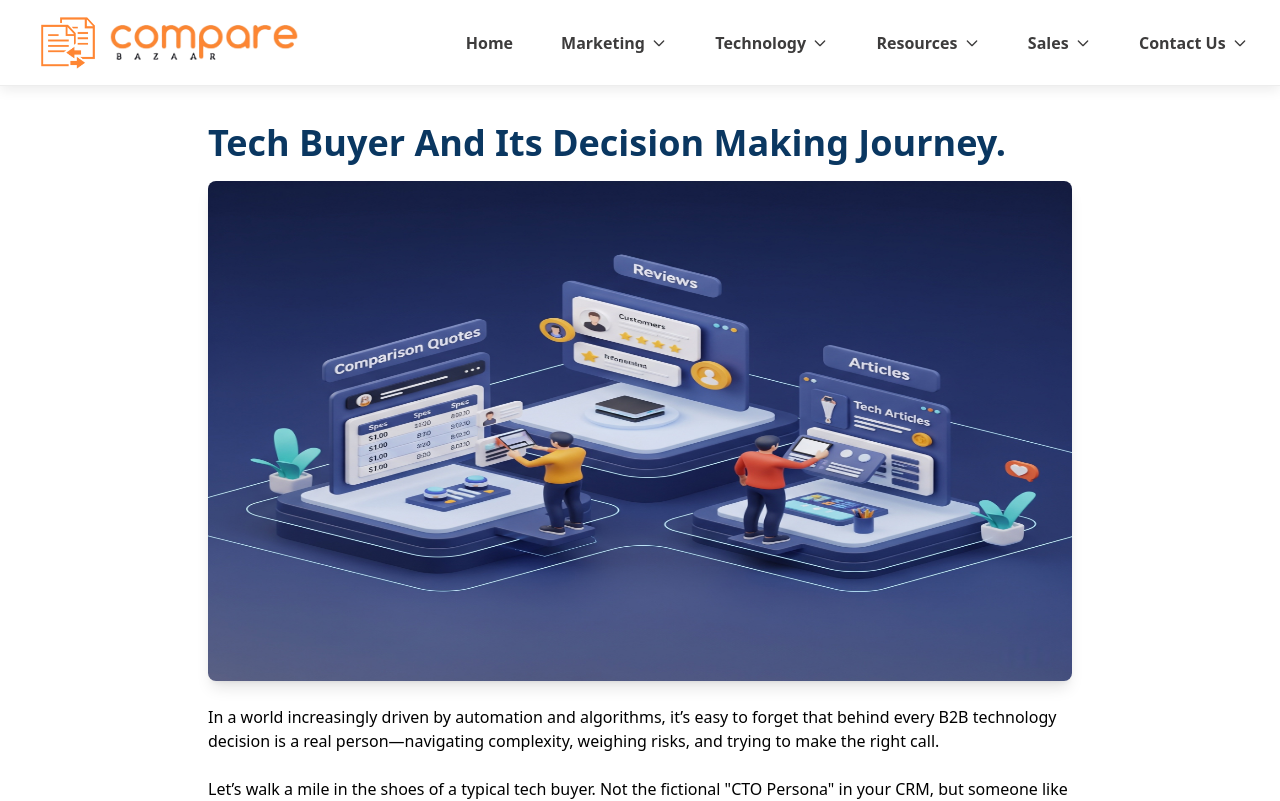
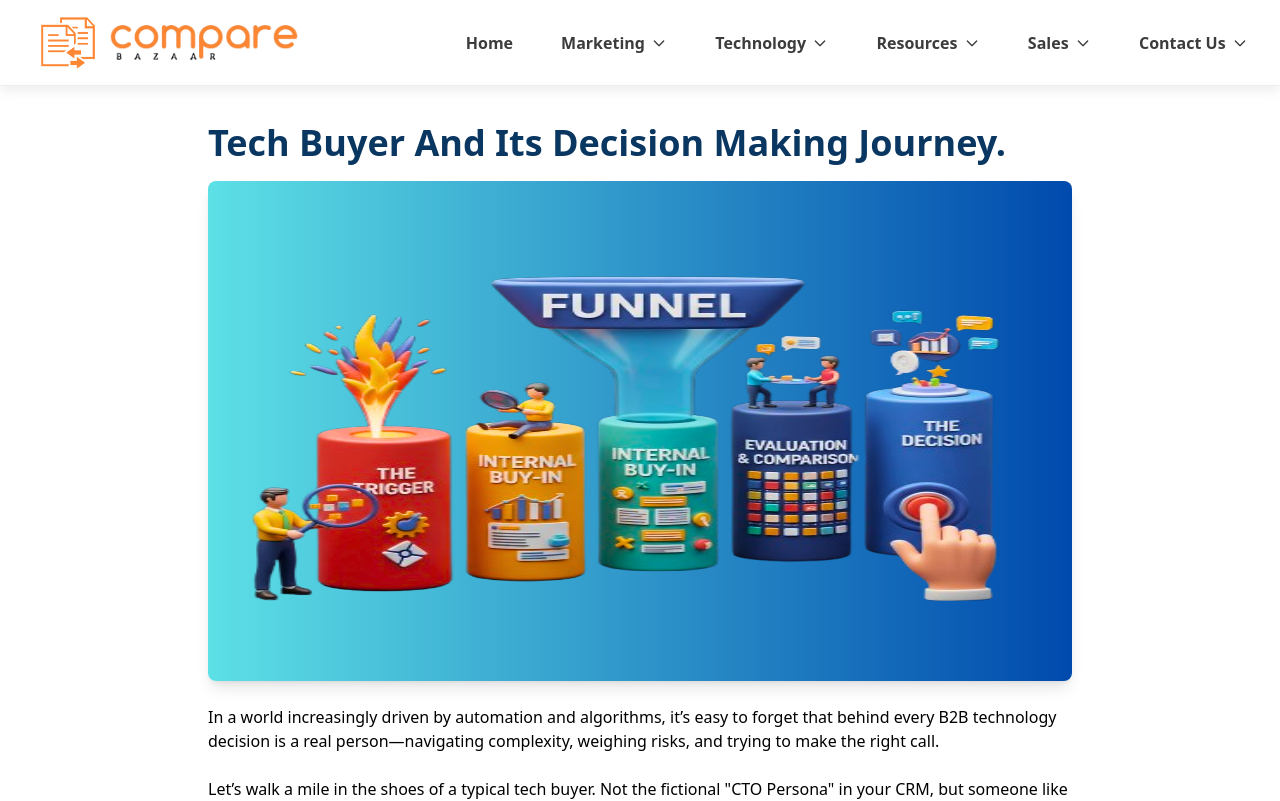
Before and after one commit to md-Gafrujama/Blogs, a React (Vite) app: page /buyer-journey in a window 1280 px wide. Shown: the top 801 px of the page. Built offline with nearby package versions, Linux system fonts and the light colour scheme; the HTML template or start-up script is replaced by a standard one.

Commit message:
commit changes

```diff
--- a/src/components/Blog2.jsx
+++ b/src/components/Blog2.jsx
@@ -158,7 +158,7 @@ const shareOnLinkedIn = () => {
         Tech Buyer And Its Decision Making Journey.
       </h1>
       <img
-        src="/images/blog1.jpg"
+        src="/images/blog2.png"
         alt="AI Illusion B2B Marketing"
         className="mx-auto rounded-lg shadow-lg mb-6 w-full max-w-full h-auto max-h-[500px] object cover"
       />
```
